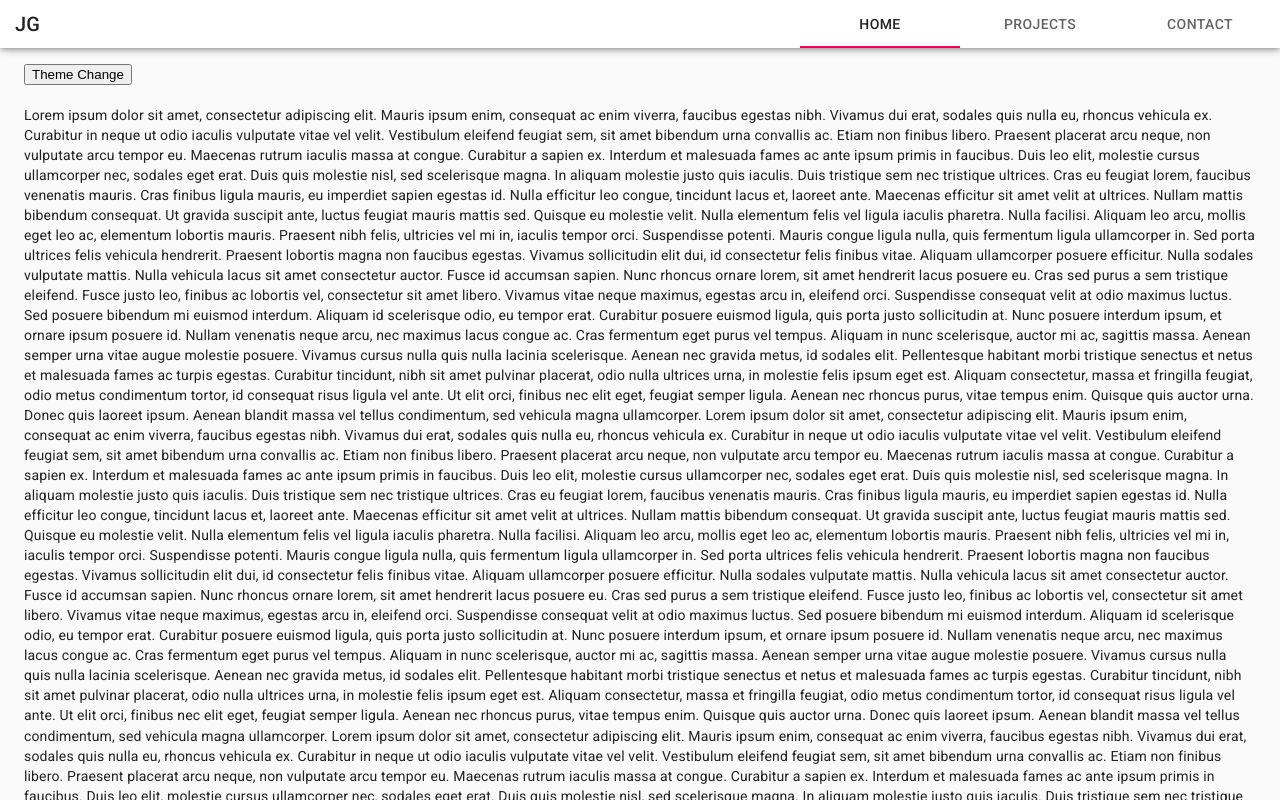
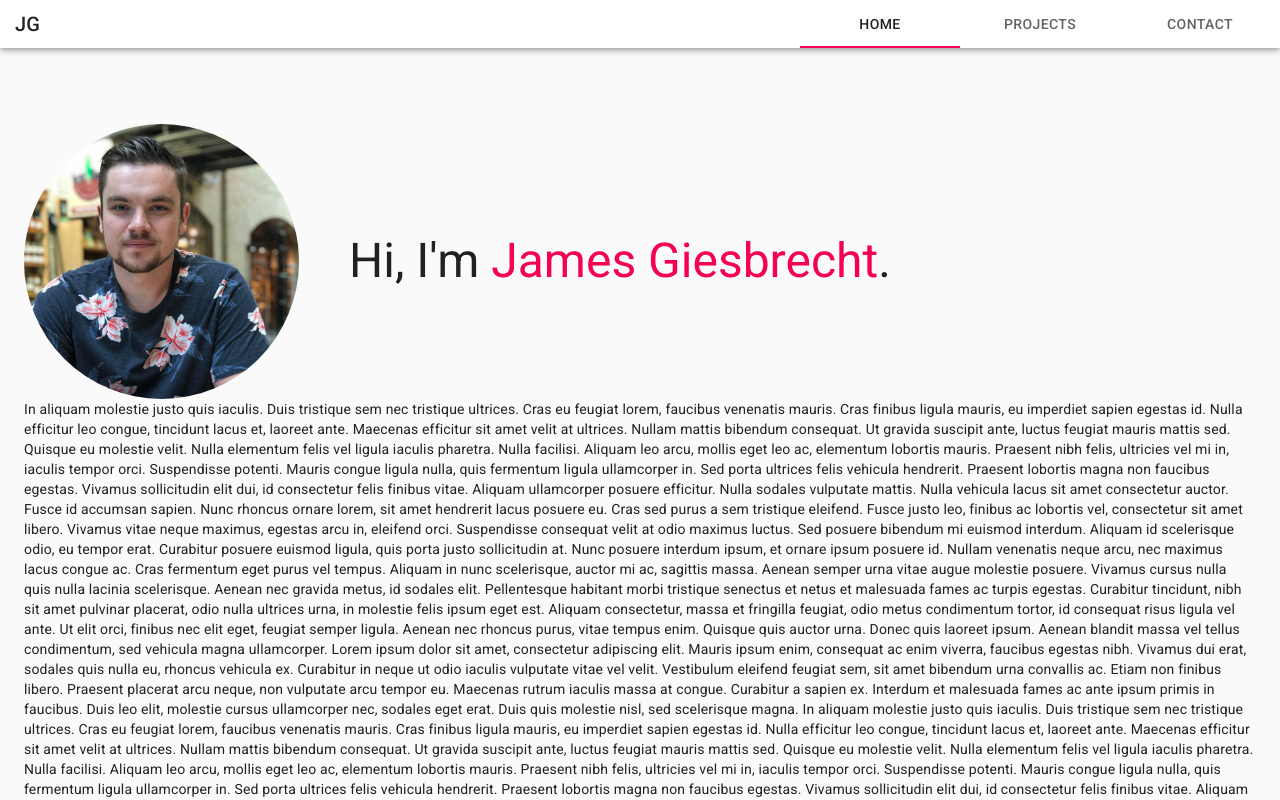
Before and after one commit to JamesGiesbrecht/jamesgiesbrecht.ca, a React (Create React App) app in the folder client/: page / in a window 1280 px wide. Shown: the top 800 px of the page. Built offline with nearby package versions, Linux system fonts and the light colour scheme.

Commit message:
About section

```diff
--- a/client/src/App.js
+++ b/client/src/App.js
@@ -2,6 +2,7 @@ import React from 'react'
 import { CssBaseline } from '@material-ui/core'
 import { createMuiTheme, ThemeProvider } from '@material-ui/core/styles'
 import Layout from './components/Layout/Layout'
+import About from './components/About'
 import useColorScheme from './hooks/useColorScheme'
 
 const App = () => {
@@ -23,10 +24,7 @@ const App = () => {
         theme={colorScheme}
         toggleTheme={toggleColorScheme}
       >
-        <button onClick={toggleColorScheme}>Theme Change</button>
-        <br />
-        <br />
-        Lorem ipsum dolor sit amet, consectetur adipiscing elit. Mauris ipsum enim, consequat ac enim viverra, faucibus egestas nibh. Vivamus dui erat, sodales quis nulla eu, rhoncus vehicula ex. Curabitur in neque ut odio iaculis vulputate vitae vel velit. Vestibulum eleifend feugiat sem, sit amet bibendum urna convallis ac. Etiam non finibus libero. Praesent placerat arcu neque, non vulputate arcu tempor eu. Maecenas rutrum iaculis massa at congue. Curabitur a sapien ex. Interdum et malesuada fames ac ante ipsum primis in faucibus. Duis leo elit, molestie cursus ullamcorper nec, sodales eget erat. Duis quis molestie nisl, sed scelerisque magna.
+        <About />
 
         In aliquam molestie justo quis iaculis. Duis tristique sem nec tristique ultrices. Cras eu feugiat lorem, faucibus venenatis mauris. Cras finibus ligula mauris, eu imperdiet sapien egestas id. Nulla efficitur leo congue, tincidunt lacus et, laoreet ante. Maecenas efficitur sit amet velit at ultrices. Nullam mattis bibendum consequat. Ut gravida suscipit ante, luctus feugiat mauris mattis sed. Quisque eu molestie velit. Nulla elementum felis vel ligula iaculis pharetra. Nulla facilisi. Aliquam leo arcu, mollis eget leo ac, elementum lobortis mauris. Praesent nibh felis, ultricies vel mi in, iaculis tempor orci. Suspendisse potenti. Mauris congue ligula nulla, quis fermentum ligula ullamcorper in. Sed porta ultrices felis vehicula hendrerit.
 
--- /dev/null
+++ b/client/src/components/About.js
@@ -0,0 +1,47 @@
+import React from 'react'
+import { Typography, makeStyles } from '@material-ui/core'
+import james from '../assets/img/james.jpg'
+
+const useStyles = makeStyles((theme) => ({
+  intro: {
+    marginTop: '60px',
+    display: 'flex',
+    [theme.breakpoints.up('sm')]: {
+      alignItems: 'center',
+    },
+    [theme.breakpoints.down('xs')]: {
+      flexDirection: 'column-reverse',
+    },
+  },
+  name: {
+    color: theme.palette.secondary.main,
+  },
+  picture: {
+    borderRadius: '50%',
+    width: '90vw',
+    height: '90vw',
+    padding: '30px',
+    [theme.breakpoints.up('sm')]: {
+      width: '275px',
+      height: 'auto',
+      marginRight: '50px',
+      padding: '0',
+    },
+  },
+}))
+
+const About = () => {
+  const classes = useStyles()
+  return (
+    <div className={classes.intro}>
+      <img className={classes.picture} src={james} alt="James Giesbrecht" />
+      <Typography variant="h3" align="center">
+        {'Hi, I\'m '}
+        <span className={classes.name}>James Giesbrecht</span>
+        .
+      </Typography>
+    </div>
+  )
+}
+
+export default About
--- a/client/src/components/Layout/Layout.js
+++ b/client/src/components/Layout/Layout.js
@@ -1,15 +1,27 @@
 import React from 'react'
-import { Container, Toolbar } from '@material-ui/core'
+import { Container, Toolbar, makeStyles } from '@material-ui/core'
 import NavBar from './NavBar'
 import Footer from './Footer'
 
+const useStyles = makeStyles(() => ({
+  sections: {
+    '& > *': {
+      marginTop: '100px',
+    },
+  },
+}))
+
 const Layout = ({ children }) => {
+  const classes = useStyles()
+
   return (
     <>
       <NavBar />
       <Toolbar />
       <Container>
-        {children}
+        <div className={classes.sections}>
+          {children}
+        </div>
       </Container>
       <Footer />
     </>
```
Also changed, not shown: client/src/assets/img/james.jpg (added).
